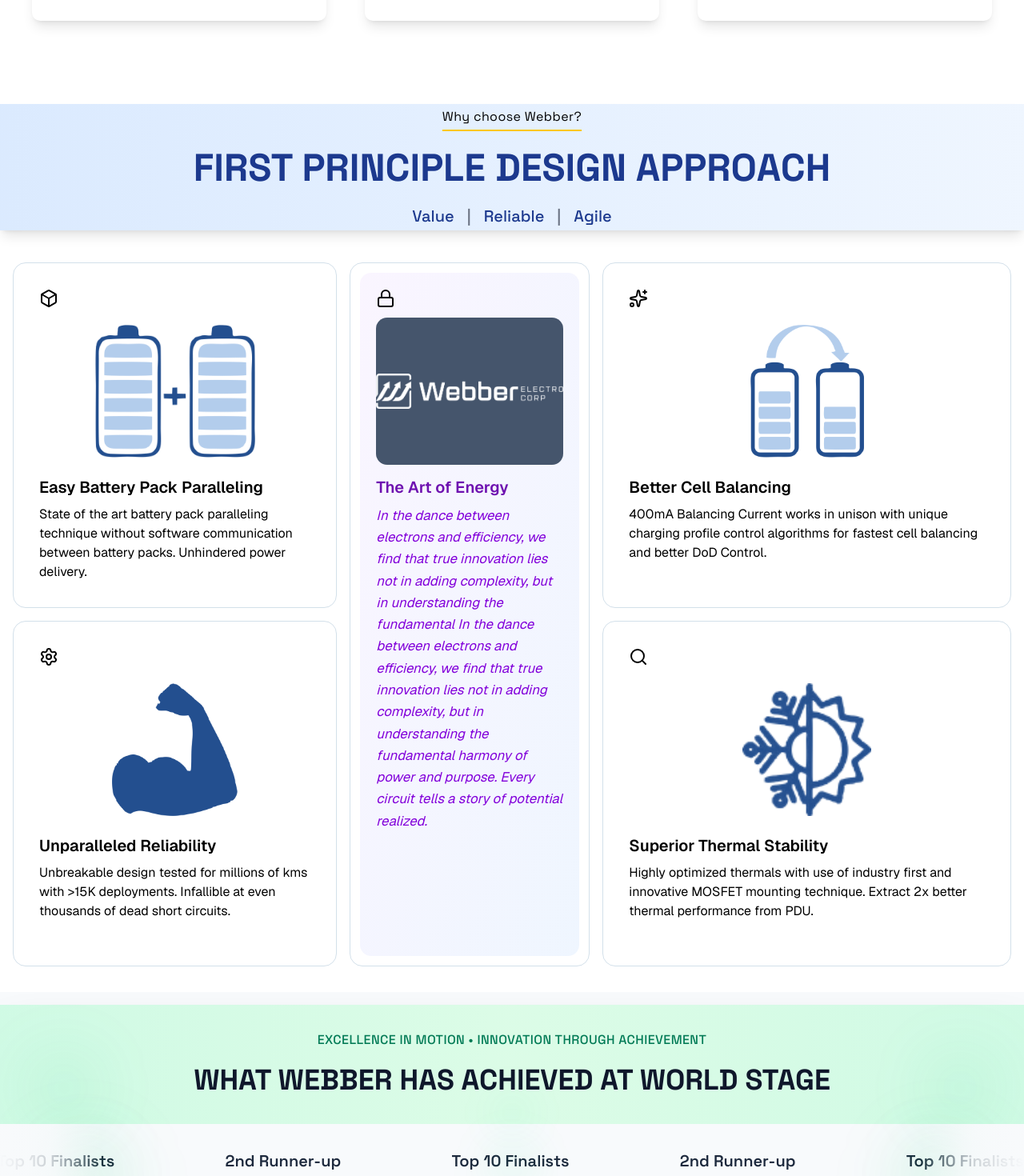
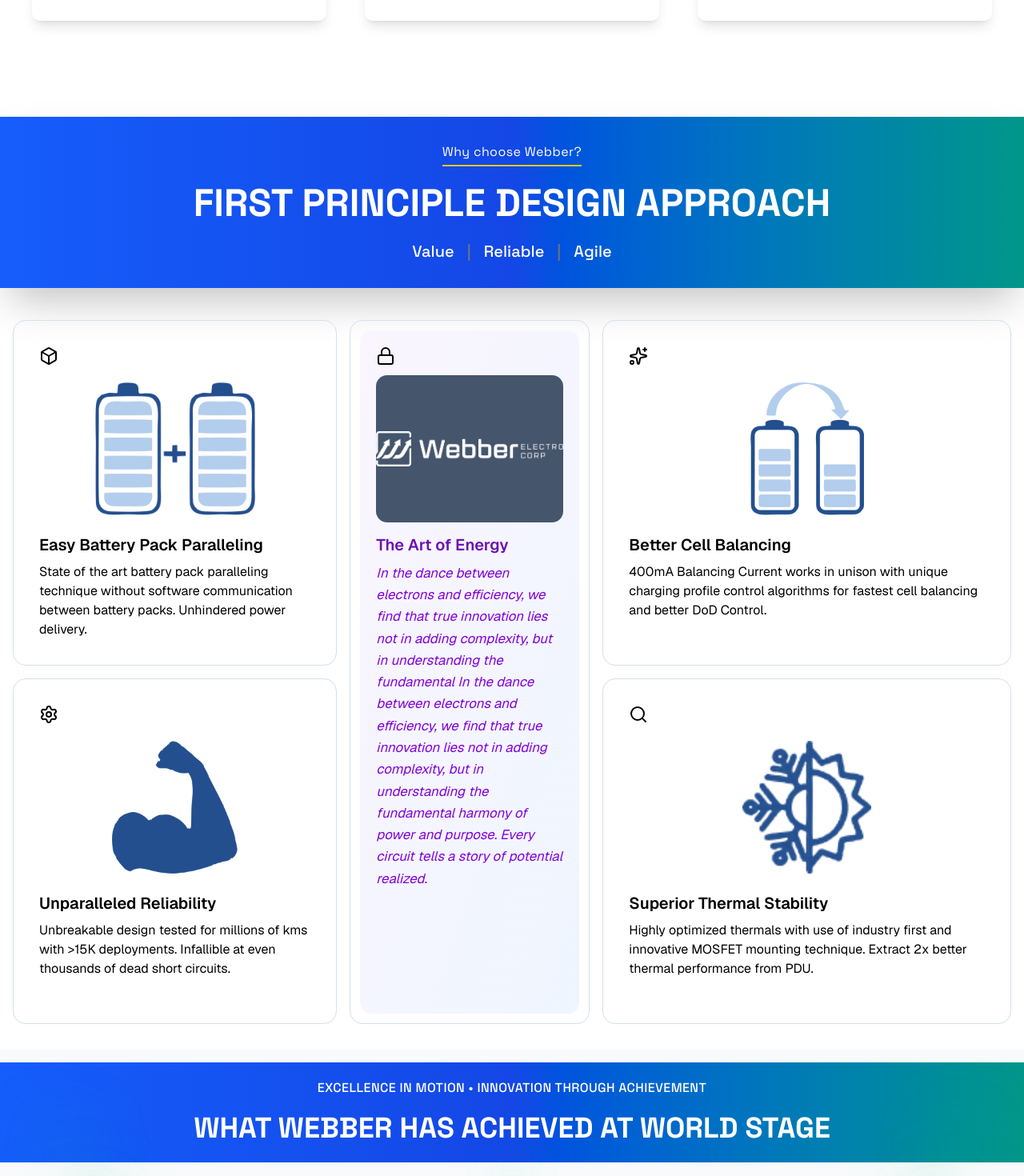
Before and after one commit to Targter/Webberrc, a Next.js app: page / in a window 1280 px wide. Shown: the part 1600-3070 px from the top of the page at 80% size. Built offline with nearby package versions, Linux system fonts and the light colour scheme.

Commit message:
updated color

```diff
--- a/src/component/achieve.jsx
+++ b/src/component/achieve.jsx
@@ -115,8 +115,8 @@
 
   return (
     <section className="relative w-full overflow-hidden bg-slate-50 dark:bg-slate-900 ">
-      {/* header with EV-themed gradient and perfect symmetry */}
-      <div className="w-full bg-gradient-to-r from-emerald-100 via-green-100 to-emerald-100 dark:from-emerald-900/20 dark:via-green-900/10 dark:to-emerald-900/20 py-8 mt-4 shadow-2xl ">
+      {/* Reduced height header with EV-themed gradient and perfect symmetry */}
+      <div className="w-full  bg-gradient-to-r from-blue-600 via-blue-700 to-teal-600 dark:from-blue-700 dark:via-blue-800 dark:to-teal-700 p-3 sm:p-5 text-white py-8  shadow-lg  mt-4  ">
         <div className="max-w-6xl mx-auto px-4 text-center ">
           <motion.div
             initial={{ opacity: 0, y: 20 }}
@@ -131,7 +131,7 @@
               whileInView={{ opacity: 1, y: 0 }}
               transition={{ duration: 0.6, delay: 0.2 }}
               viewport={{ once: true }}
-              className="text-emerald-700 dark:text-emerald-300 text-sm sm:text-base font-medium tracking-wide uppercase"
+              className="text-white dark:text-white text-sm sm:text-base font-medium tracking-wide uppercase"
             >
               Excellence in Motion • Innovation Through Achievement
             </motion.p>
@@ -142,7 +142,7 @@
               whileInView={{ opacity: 1, y: 0 }}
               transition={{ duration: 0.8, delay: 0.1 }}
               viewport={{ once: true }}
-              className="text-xl sm:text-2xl md:text-3xl lg:text-4xl font-bold text-slate-900 dark:text-slate-100 leading-tight"
+              className="text-xl sm:text-2xl md:text-3xl lg:text-4xl font-bold text-white dark:text-white leading-tight"
             >
               WHAT WEBBER HAS ACHIEVED AT WORLD STAGE
             </motion.h1>
--- a/src/component/rd.jsx
+++ b/src/component/rd.jsx
@@ -22,16 +22,16 @@
       {/* Heading Section */}
     <div
   ref={headingRef}
-  className="text-center mb-10 bg-gradient-to-r  from-blue-100 to-blue-50  p-6 py-1   shadow-lg w-screen"
+  className="text-center mb-10   bg-gradient-to-r from-blue-600 via-blue-700 to-teal-600 dark:from-blue-700 dark:via-blue-800 dark:to-teal-700 py-8 mt-4 shadow-2xl "
 >
   <div className="transition-all duration-700 delay-200 opacity-100 translate-y-0">
-    <h3 className="text hover:text-blue-900 transition-all duration-300 border-b-2 border-yellow-400  pb-1 inline-block mb-4 tracking-wide">
+    <h3 className="text-white hover:text-white transition-all duration-300 border-b-2 border-yellow-400  pb-1 inline-block mb-4 tracking-wide">
       Why choose Webber?
     </h3>
   </div>
 
   <div className="transition-all duration-700 delay-400 opacity-100 translate-y-0">
-    <h1 className="lg:text-5xl md:text-4xl text-3xl font-bold text-blue-900 mb-4 leading-tight">
+    <h1 className="lg:text-5xl md:text-4xl text-3xl font-bold text-white mb-4 leading-tight">
       FIRST PRINCIPLE DESIGN APPROACH
     </h1>
   </div>
@@ -43,11 +43,11 @@
       isInView ? "opacity-100 translate-y-0" : "opacity-0 translate-y-8"
     }`}
   >
-      <span className="text-blue-900">Value</span>
+      <span className="text-white">Value</span>
     <span className="text-gray-500">|</span>
-    <span className="text-blue-900">Reliable</span>
+    <span className="text-white">Reliable</span>
     <span className="text-gray-500">|</span>
-    <span className="text-blue-900">Agile</span>
+    <span className="text-white">Agile</span>
   </div>
 </div>
 
```
